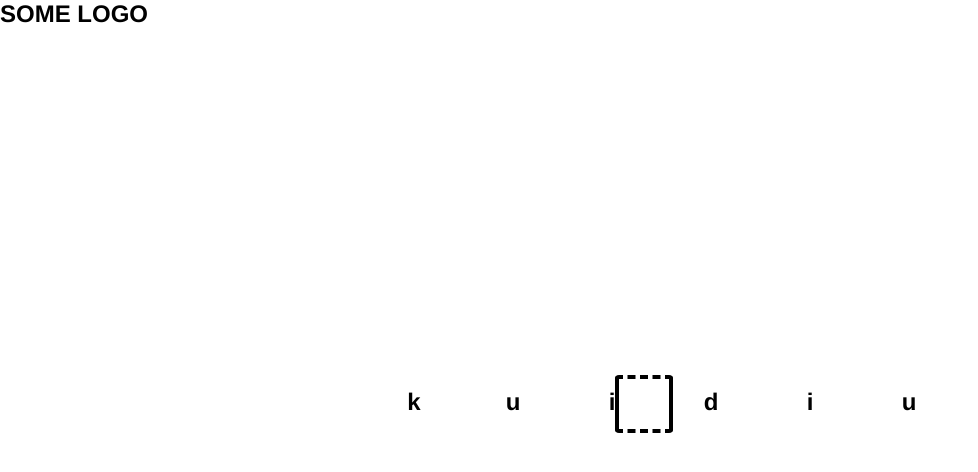
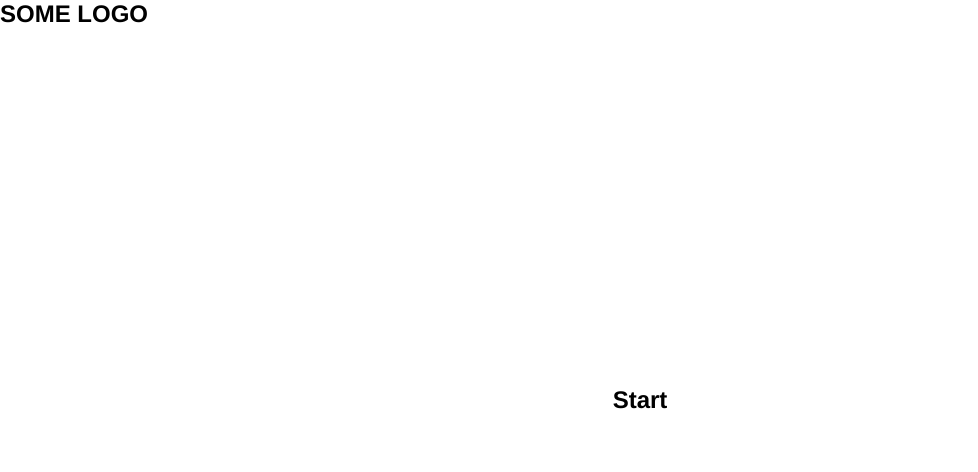
Before and after one commit to sam-peach/KaType, a React (Create React App) app: page / in a window 1280 px wide. Shown: the top 472 px of the page, without its empty margins (0-978 px from the left). Built offline with nearby package versions, Linux system fonts and the light colour scheme.

Commit message:
Cleaner scoreboard

```diff
--- a/src/App.css
+++ b/src/App.css
@@ -2,7 +2,7 @@ html,
 body,
 #root,
 .app {
-  height: 100vh;
+  height: 100%;
 }
 
 .test {
--- a/src/App.tsx
+++ b/src/App.tsx
@@ -1,8 +1,9 @@
-import React from "react";
+import React, { useState } from "react";
 import "./App.css";
 import Header from "./components/Header";
 
-import LetterStream from "./components/LetterStream";
+import TempoType from "./components/TempoType";
+import StartScreen from "./components/StartScreen";
 
 function App() {
   return (
@@ -22,7 +23,7 @@ function App() {
           justifyContent: "center",
         }}
       >
-        <LetterStream />
+        <TempoType />
       </div>
     </div>
   );
--- a/src/components/Box.tsx
+++ b/src/components/Box.tsx
@@ -2,9 +2,9 @@ import React from "react";
 
 const boxStyle = (xPos: number, yPos: number): {} => {
   return {
+    position: "absolute",
     width: "50px",
     height: "50px",
-    position: "absolute",
     left: `${xPos - 25}px`,
     top: `${yPos - 25}px`,
     borderWidth: "4px",
--- a/src/components/Header.tsx
+++ b/src/components/Header.tsx
@@ -1,7 +1,8 @@
 import React from "react";
 
-const headerContainerStyle = {
+const headerContainerStyle: {} = {
   display: "flex",
+  position: "absolute",
 };
 
 const Header = () => {
--- a/src/components/LetterStream.tsx
+++ b/src/components/LetterStream.tsx
@@ -1,14 +1,9 @@
 import React, { useState, useEffect, useCallback, KeyboardEvent } from "react";
+import { timer } from "d3";
 import { Letter } from "../types/Letter";
 import LetterWrapper from "./LetterWrapper";
-import { timer, interval } from "d3";
 import Box from "./Box";
-
-const INTERVAL_MS = 500;
-
-const containerStyle = {
-  display: "flex",
-};
+import ScoreBoard from "./ScoreBoard";
 
 const randomLetter = (offset: number) => {
   const characters = "abcdefghijklmnopqrstuvwxyz";
@@ -23,27 +18,21 @@ const bpmToMilliseconds = (bpm: number) => {
   return 1000 / (bpm / 60);
 };
 
-const LetterStream = () => {
+const LetterStream = ({ bpm }: { bpm: number }) => {
   const { innerWidth, innerHeight } = window;
 
+  const [ticks, setTicks] = useState<number>(0);
+  const [score, setScore] = useState<number>(0);
   const LETTER_ORIGIN = innerWidth / 4;
-
-  const [running, setRunning] = useState<boolean>(false);
-  const [bpm, setBpm] = useState<number>(120);
-
   const [letterStream, setLetterStream] = useState<Array<Letter>>([
     randomLetter(LETTER_ORIGIN),
   ]);
-  const [ticks, setTicks] = useState<number>(0);
-  const [score, setScore] = useState<number>(0);
 
   const handleKeypress = (e: KeyboardEvent) => {
     const letter = letterStream.find((x) => {
       const position = innerWidth - x.offset;
       return position <= innerWidth / 2 + 25 && position >= innerWidth / 2 - 25;
     });
-
-    console.log(letter);
 
     if (letter && e.key === letter.letter) {
       setScore(score + 1);
@@ -52,7 +41,6 @@ const LetterStream = () => {
 
   const moveLetters = useCallback(
     (elapsed: number) => {
-      console.log(letterStream[0]);
       let updatedLetters = letterStream;
       if (innerWidth - letterStream[0].offset <= innerWidth / 4) {
         updatedLetters = letterStream.slice(1);
@@ -83,24 +71,22 @@ const LetterStream = () => {
 
   return (
     <div
-      tabIndex={0}
-      onKeyDown={handleKeypress}
       style={{
         display: "flex",
-        justifySelf: "center",
+        flex: "1 0 100%",
+        flexDirection: "column",
+        height: "100%",
       }}
+      onKeyDown={handleKeypress}
+      tabIndex={0}
     >
-      <div
-        style={{
-          display: "flex",
-          justifyContent: "center",
-        }}
-      >
+      <ScoreBoard score={score} />
+      <div style={{ display: "flex", flex: "1 0 100%" }}>
         {letterStream.map((letter) => (
           <LetterWrapper letter={letter} yPos={innerHeight / 2} />
         ))}
-        <Box xPos={innerWidth / 2} yPos={innerHeight / 2} />
       </div>
+      <Box xPos={innerWidth / 2} yPos={innerHeight / 2} />
     </div>
   );
 };
--- /dev/null
+++ b/src/components/ScoreBoard.tsx
@@ -0,0 +1,20 @@
+import React, { useState } from "react";
+
+const ScoreBoard = ({ score }: { score: number }) => {
+  return (
+    <div
+      style={{
+        display: "flex",
+        flex: "1 0%",
+        justifyContent: "center",
+        alignContent: "center",
+        fontSize: "42px",
+        textAlign: "center",
+      }}
+    >
+      <div>{score}</div>
+    </div>
+  );
+};
+
+export default ScoreBoard;
--- /dev/null
+++ b/src/components/StartScreen.tsx
@@ -0,0 +1,28 @@
+import React, { useState } from "react";
+
+const fadeOut = {
+  opacity: 0,
+  transition: "opacity 0.5s 0.4s",
+};
+
+const style = { alignSelf: "center" };
+
+const StartScreen = ({ afterStart }: { afterStart: () => void }) => {
+  const [clicked, setClicked] = useState<boolean>(false);
+
+  const handleClick = () => {
+    setClicked(true);
+  };
+
+  return (
+    <div
+      onClick={handleClick}
+      onTransitionEnd={afterStart}
+      style={clicked ? { ...style, ...fadeOut } : style}
+    >
+      Start
+    </div>
+  );
+};
+
+export default StartScreen;
--- /dev/null
+++ b/src/components/TempoType.tsx
@@ -0,0 +1,41 @@
+import React, { useState } from "react";
+
+import LetterStream from "./LetterStream";
+import StartScreen from "./StartScreen";
+
+const TempoType = () => {
+  const [running, setRunning] = useState<boolean>(false);
+  const [bpm, setBpm] = useState<number>(120);
+
+  return (
+    <div
+      tabIndex={0}
+      style={{
+        display: "flex",
+        justifySelf: "center",
+      }}
+    >
+      <div
+        style={{
+          display: "flex",
+          justifyContent: "center",
+          alignContent: "center",
+          flex: "1 0 100%",
+          height: "350px",
+        }}
+      >
+        {running ? (
+          <LetterStream bpm={bpm} />
+        ) : (
+          <StartScreen
+            afterStart={() => {
+              setRunning(true);
+            }}
+          />
+        )}
+      </div>
+    </div>
+  );
+};
+
+export default TempoType;
--- a/src/index.css
+++ b/src/index.css
@@ -12,9 +12,9 @@ code {
     monospace;
 }
 
-html,
+/* html,
 body,
 #app,
 #app > div {
   height: 100%;
-}
+} */
```
